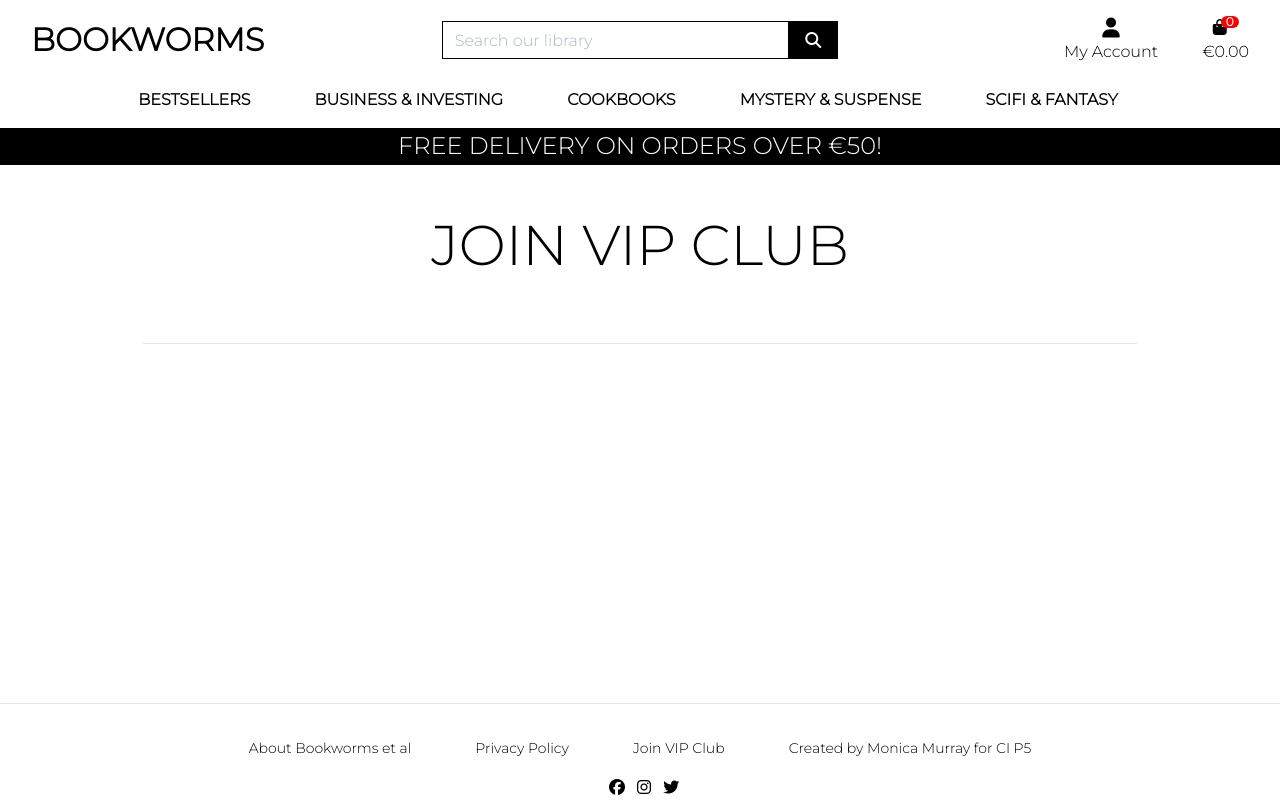
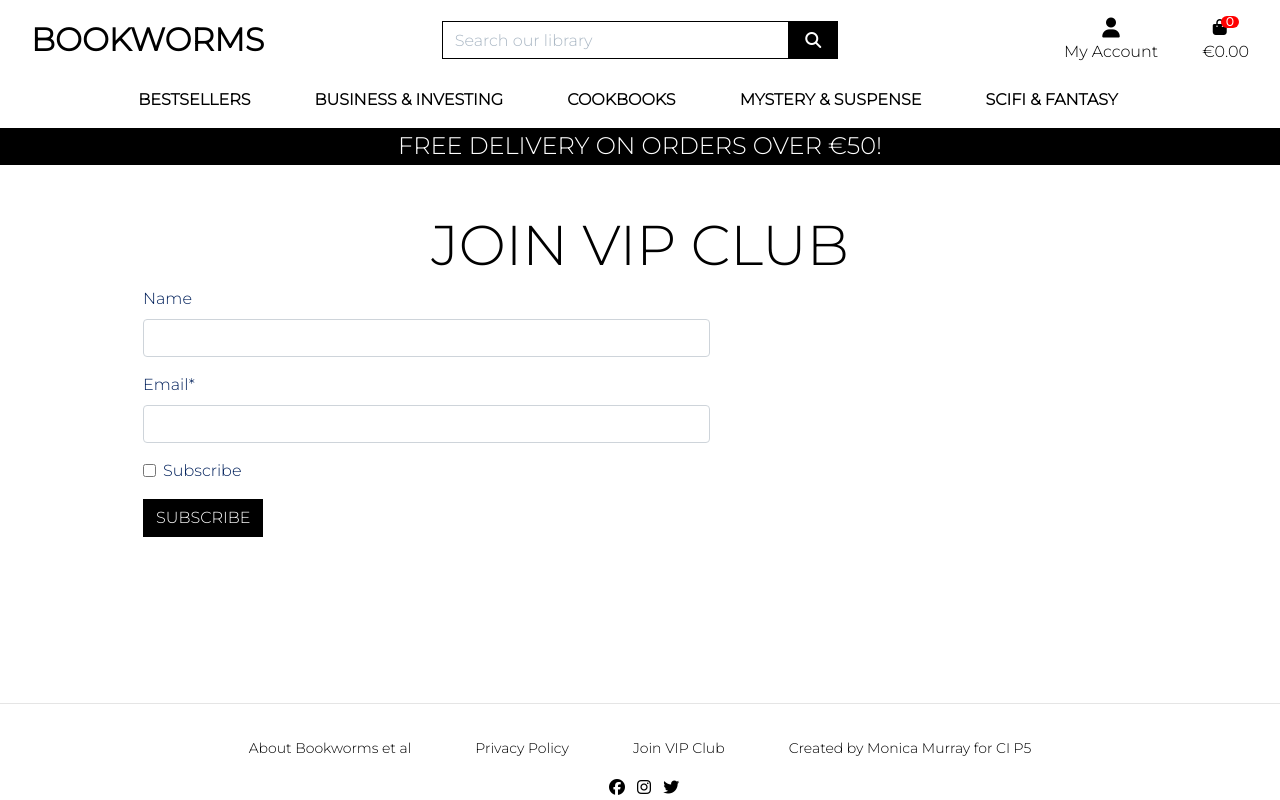
Before and after one commit to MoniMurray/bookworms-et-al, a Django app: page /signup/signup in a window 1280 px wide. Run offline with Django 3.2, Linux system fonts and the light colour scheme; some libraries are stand-ins or nearby versions.

Commit message:
Render signup form on signup template

```diff
--- a/newsletter/templates/newsletter/signup.html
+++ b/newsletter/templates/newsletter/signup.html
@@ -35,15 +35,21 @@ with secure payment, book-lovers and readers, Irish-owned shop">
     <div class="row h-100">
         <div class="col-12 text-center mt-5">
             <h1 class="display-4 logo-font text-black">Join VIP Club</h1>
-            <div class="my-5">
-                <h4>
 
-                </h4>
-            </div>
 
         </div>
+
+        <!-- render Signup form -->
+        <div class="col-lg-7 justify-content-center">
+            <form class="form mb-2" action="{% url 'signup' %}" method="POST" id="newsletter-signup-form">
+                {% csrf_token %}
+                {{ form|crispy }}
+
+                <button class="btn btn-black rounded-0 text-uppercase text-center">Subscribe</button>
+            </form>
+        </div>
     </div>
-    <hr>
+
 
 
 </div>
--- a/newsletter/views.py
+++ b/newsletter/views.py
@@ -1,5 +1,6 @@
 from django.shortcuts import render
 from .models import Signup
+from .forms import SignupForm
 
 # Create your views here.
 def signup(request):
@@ -9,8 +10,11 @@ def signup(request):
 
     subscriber = []
     template = 'newsletter/signup.html'
+    form = SignupForm()
 
-    context = {}
+    context = {
+        'form': form,
+    }
 
     # if request.method == 'POST':
     #     email = request.POST.get('email', None)
--- a/products/templates/products/add_product.html
+++ b/products/templates/products/add_product.html
@@ -31,7 +31,7 @@ with secure payment, book-lovers and readers, Irish-owned shop">
 <div class="container ">
     <!-- Row 1 of two in this container - Row 1 Contains Add Product Heading -->
     <div class="row">
-        <div class="col-12 col-lg-6">
+        <div class="col-12 col-lg-6 mt-5">
             <hr>
             <h2 class="logo-font mb-4">Bookworms Shop Management</h2>
             <h5 class="text-muted">Add a new Bestseller</h5>
```
Also changed, not shown: newsletter/forms.py (line endings or trailing spaces).
